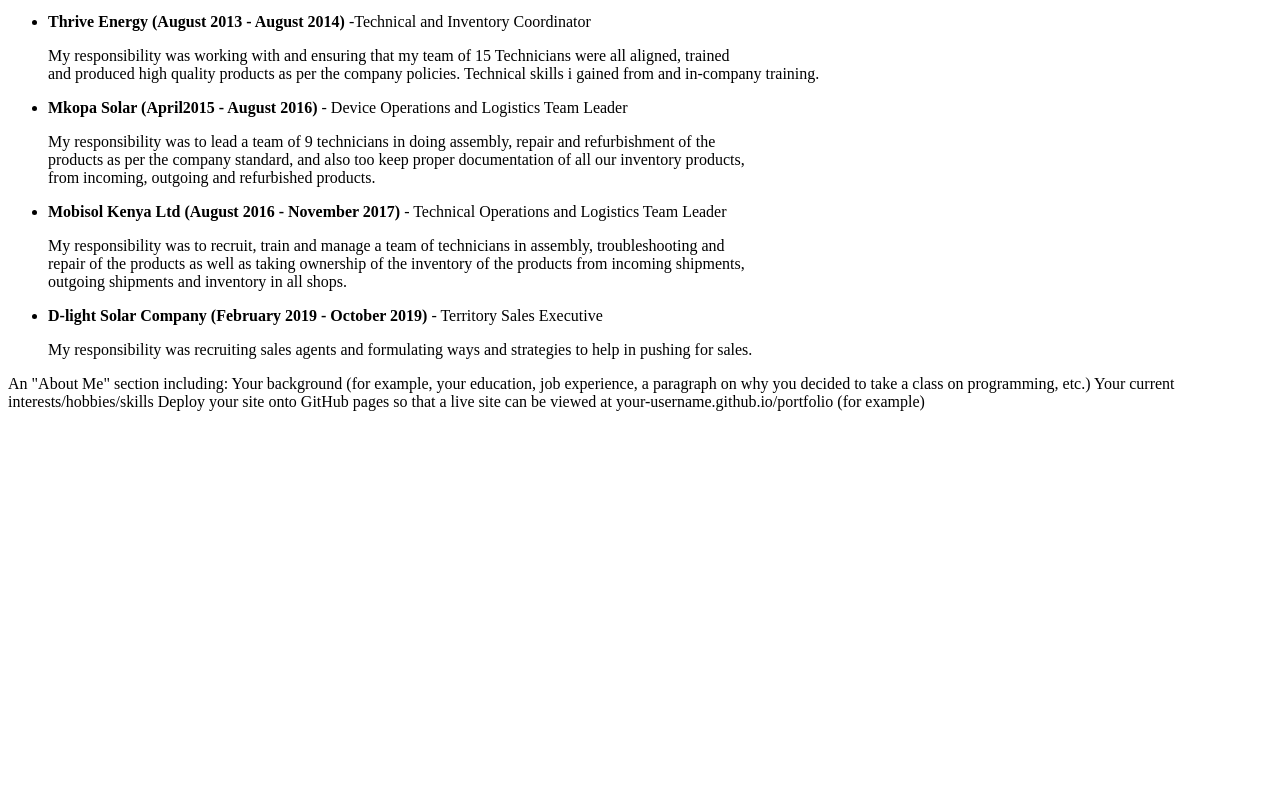
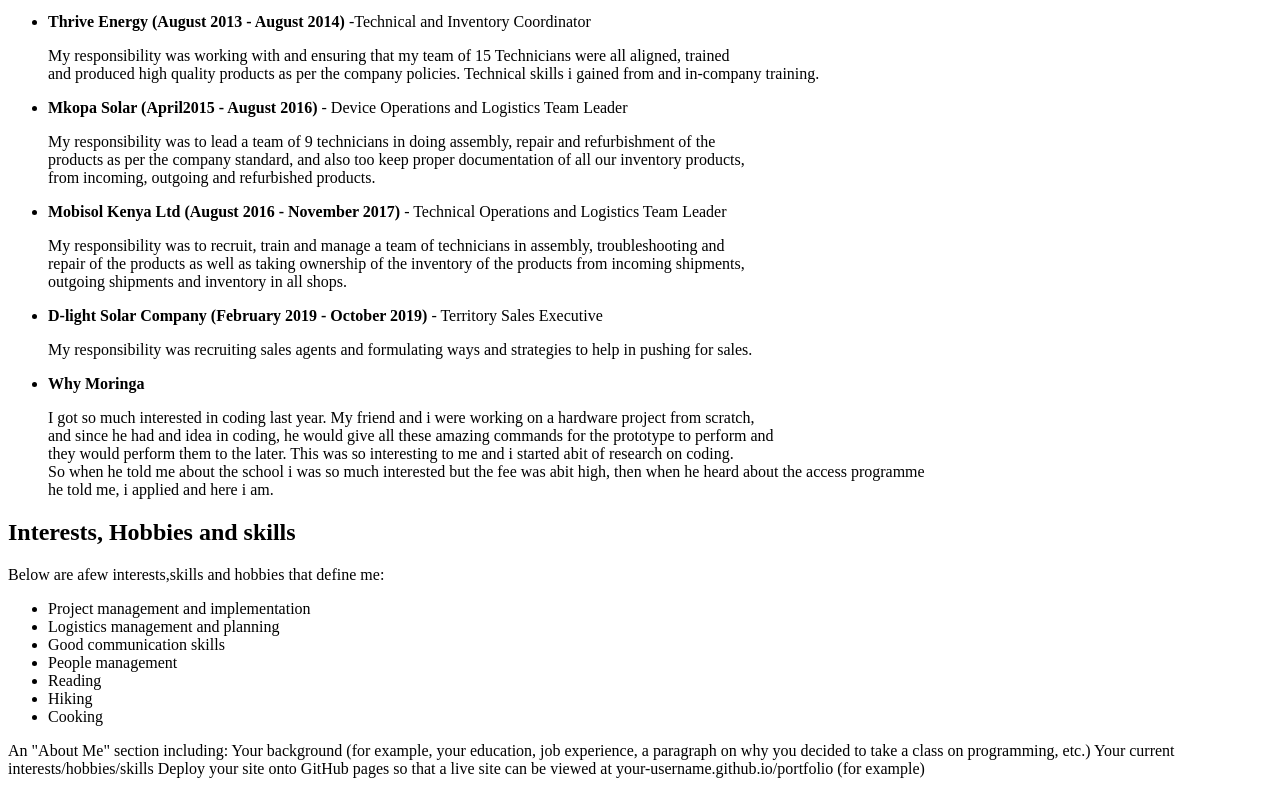
Before and after one commit to Libb521/portfolio-landing-page, a plain HTML site: page index.html in a window 1280 px wide. Shown: the part 1585-2371 px from the top of the page. Before the commit the page ends 2004 px from the top, so only its background shows below. Drawn offline with Linux system fonts and the light colour scheme.

Commit message:
wrote my interests, hobbies and skills

```diff
--- a/index.html
+++ b/index.html
@@ -83,11 +83,29 @@
         <li><strong>Mobisol Kenya Ltd (August 2016 - November 2017)</strong> - Technical Operations and Logistics Team
             Leader</li>
         <p>My responsibility was to recruit, train and manage a team of technicians in assembly, troubleshooting and<br>
-            repair of the products as well as taking ownership of the inventory of the products from incoming shipments,<br>
+            repair of the products as well as taking ownership of the inventory of the products from incoming
+            shipments,<br>
             outgoing shipments and inventory in all shops.</p>
         <li><strong>D-light Solar Company (February 2019 - October 2019)</strong> - Territory Sales Executive</li>
-        <p>My responsibility was recruiting sales agents and formulating ways and strategies to help in pushing for sales.</p>
-
+        <p>My responsibility was recruiting sales agents and formulating ways and strategies to help in pushing for
+            sales.</p>
+        <li><strong>Why Moringa</strong></li>
+        <p>I got so much interested in coding last year. My friend and i were working on a hardware project from scratch,<br>
+            and since he had and idea in coding, he would give all these amazing commands for the prototype to perform
+            and<br> they would perform them to the later. This was so interesting to me and i started abit of research on
+            coding. <br>So when he told me about the school i was so much interested but the fee was abit high, then when he
+            heard about the access programme<br> he told me, i applied and here i am.</p>
+    </ul>
+    <h2>Interests, Hobbies and skills</h2>
+    <p>Below are afew interests,skills and hobbies that define me:</p>
+    <ul>
+        <li>Project management and implementation</li>
+        <li>Logistics management and planning</li>
+        <li>Good communication skills</li>
+        <li>People management</li>
+        <li>Reading</li>
+        <li>Hiking</li>
+        <li>Cooking</li>
     </ul>
 
 
```
